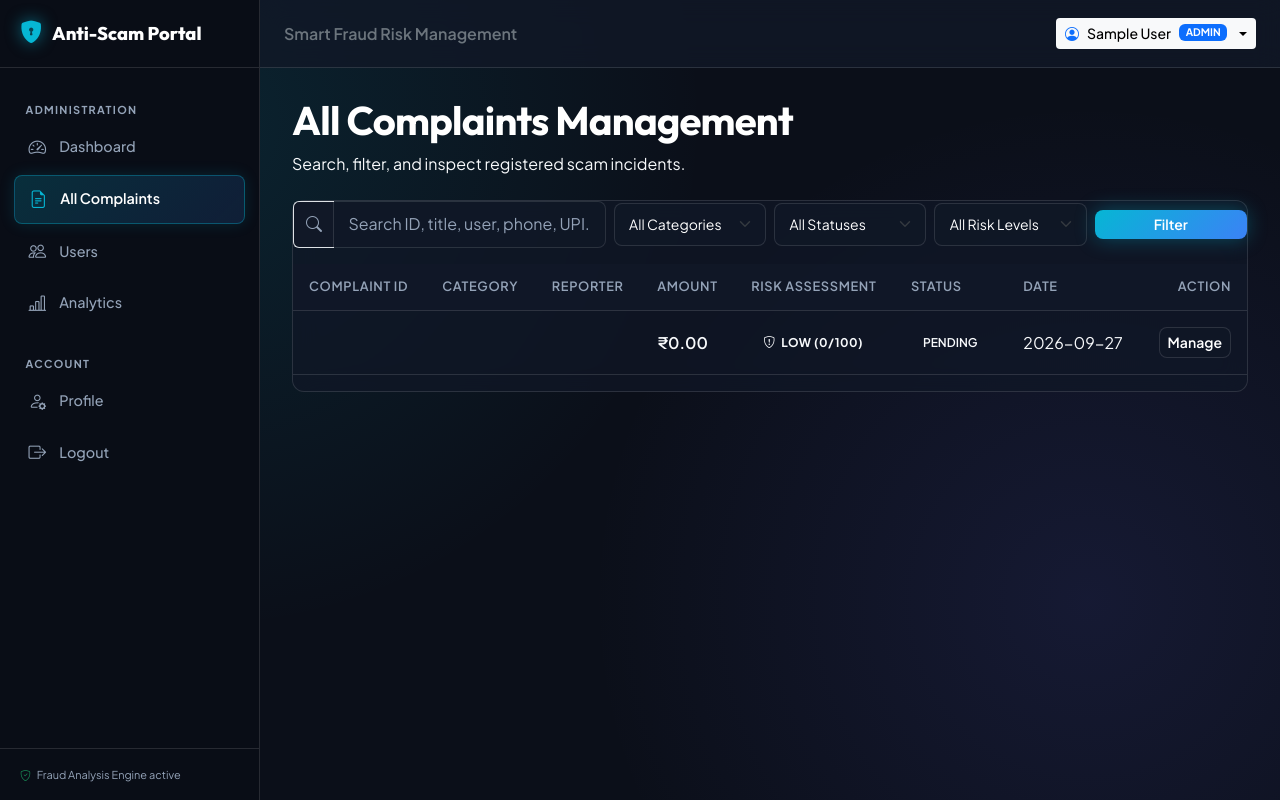
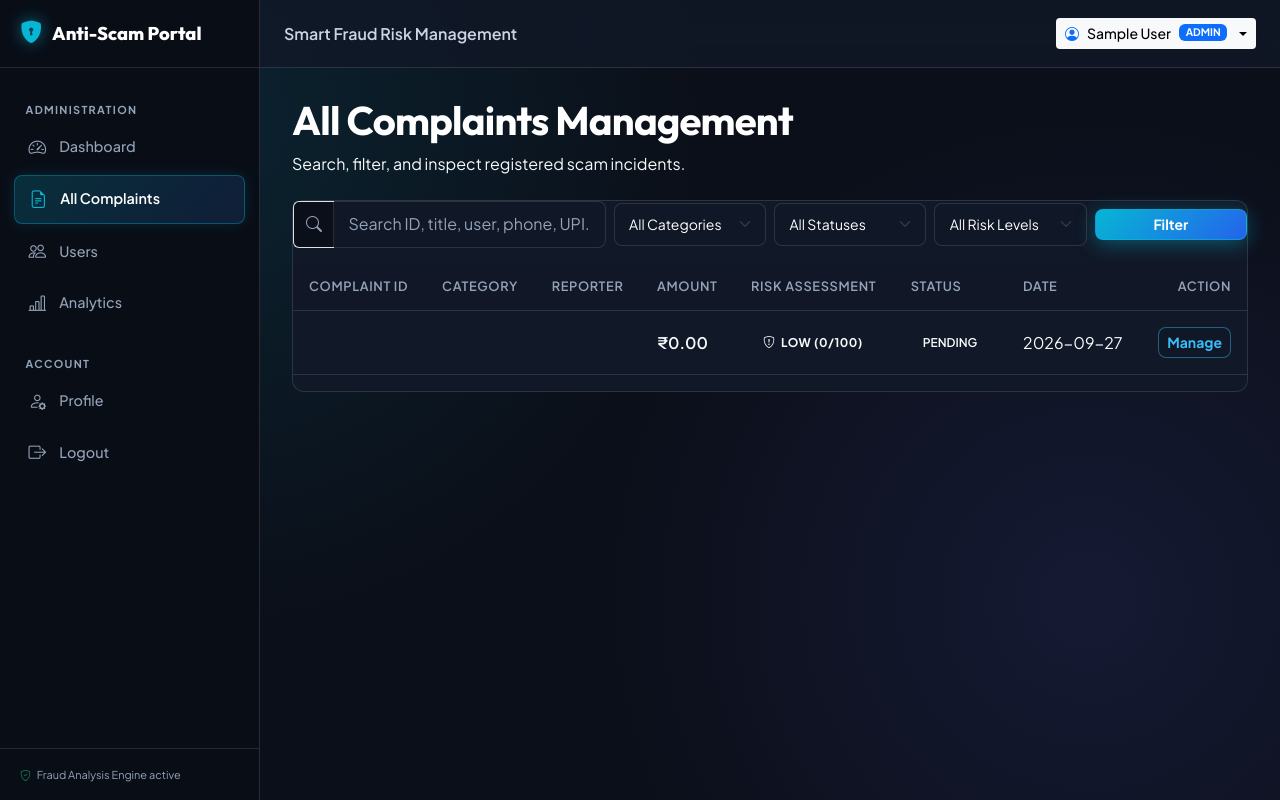
Before and after one commit to harikrishnan9944/Anti-Scam-Complaint-Management-System_final_year, a Flask app: page /admin/complaints in a window 1280 px wide. Run offline with Flask 3, Linux system fonts and the light colour scheme; the visitor is signed in with stand-in values (Sample User, id 1); a database or web service that is not in the repository returns one stand-in record (values such as "Sample title").

Commit message:
Embed critical dark theme CSS in base.html for 100% instant rendering on Vercel

```diff
--- a/templates/base.html
+++ b/templates/base.html
@@ -11,6 +11,58 @@
     <link href="https://cdn.jsdelivr.net/npm/bootstrap-icons@1.11.1/font/bootstrap-icons.css" rel="stylesheet">
     <!-- Custom CSS -->
     <link rel="stylesheet" href="{{ url_for('static', filename='css/custom.css') }}">
+
+    <!-- Critical Dark Theme CSS Override -->
+    <style>
+      html, body {
+        background-color: #0B0F19 !important;
+        color: #F8FAFC !important;
+        margin: 0;
+        padding: 0;
+      }
+      .bg-white, .bg-light, section.bg-white, section.bg-light {
+        background-color: #0B0F19 !important;
+      }
+      .card-clean, .cyber-card-inner {
+        background-color: #111827 !important;
+        border-color: rgba(255, 255, 255, 0.12) !important;
+      }
+      .text-dark {
+        color: #FFFFFF !important;
+      }
+      .text-muted {
+        color: #94A3B8 !important;
+      }
+      .text-secondary {
+        color: #CBD5E1 !important;
+      }
+      .btn-primary-navy, a.btn-primary-navy, button.btn-primary-navy {
+        background: linear-gradient(135deg, #06B6D4 0%, #2563EB 100%) !important;
+        color: #FFFFFF !important;
+        border: 1px solid rgba(6, 182, 212, 0.6) !important;
+        box-shadow: 0 4px 20px rgba(6, 182, 212, 0.4) !important;
+        font-weight: 700 !important;
+      }
+      .btn-outline-navy, a.btn-outline-navy, button.btn-outline-navy {
+        background: rgba(17, 24, 39, 0.85) !important;
+        color: #38BDF8 !important;
+        border: 1.5px solid rgba(56, 189, 248, 0.45) !important;
+        font-weight: 700 !important;
+      }
+      .btn-primary {
+        background: linear-gradient(135deg, #06B6D4 0%, #3B82F6 100%) !important;
+        border: none !important;
+        color: #FFFFFF !important;
+      }
+      .btn-outline-light {
+        color: #06B6D4 !important;
+        border-color: rgba(6, 182, 212, 0.4) !important;
+        background: rgba(6, 182, 212, 0.05) !important;
+      }
+      .navbar-dark {
+        background-color: #090D16 !important;
+      }
+    </style>
 
     <!-- Chart.js -->
     <script src="https://cdn.jsdelivr.net/npm/chart.js"></script>
```
